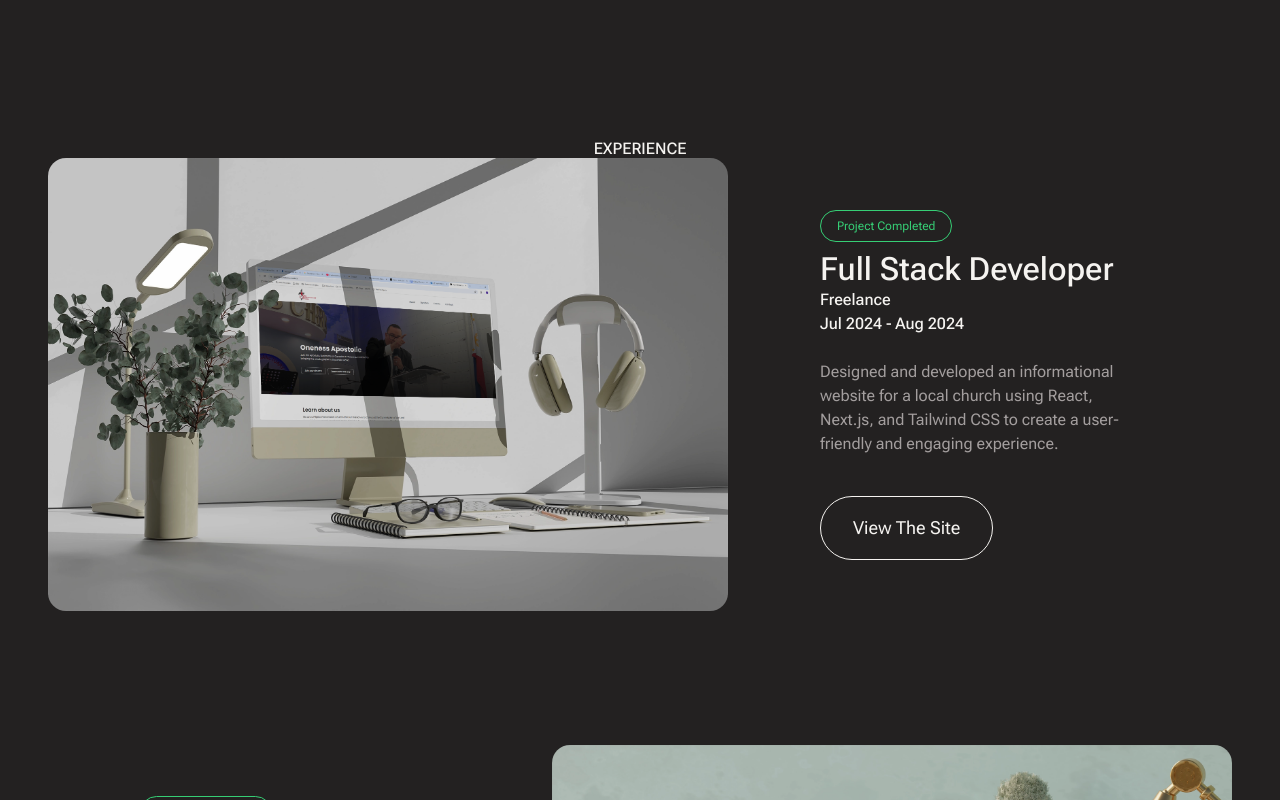
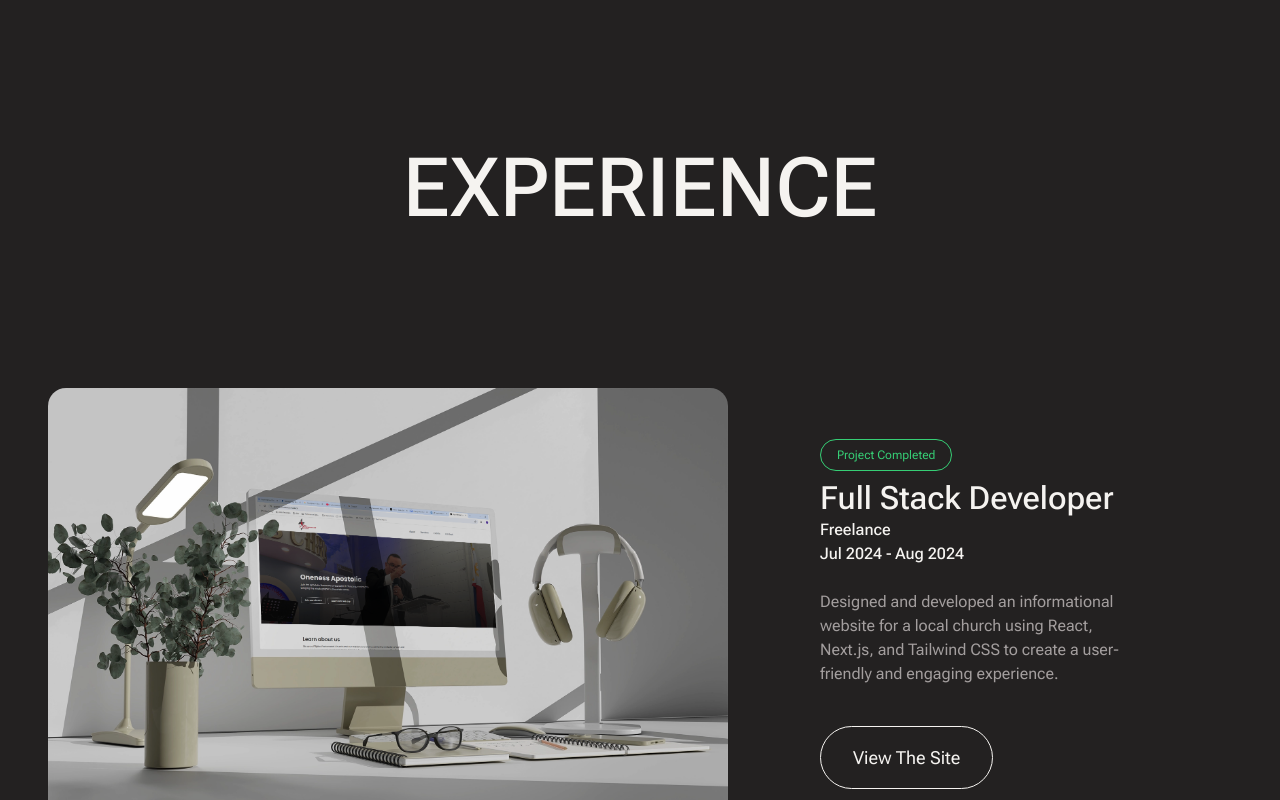
Before and after one commit to joewardperalta/developer-portfolio, a Next.js app: page / in a window 1280 px wide. Shown: the part 2200-3000 px from the top of the page. Built offline with nearby package versions, Linux system fonts and the light colour scheme.

Commit message:
Change font size for the Heading component for each screen size

```diff
--- a/components/Typography/Heading.jsx
+++ b/components/Typography/Heading.jsx
@@ -1,7 +1,7 @@
 export default function Heading({ children, className }) {
   return (
     <h2
-      className={`${className} w-full text-center font-medium uppercase leading-[1.2] text-secondary desktop:mb-[9.375rem] desktop:text-[6.125rem]`}
+      className={`${className} mb-[4.5rem] w-full text-center text-[2.625rem] font-medium uppercase leading-[1.2] text-secondary tablet:mb-[6rem] tablet:text-[4.125rem] laptop:mb-[9.375rem] laptop:text-[5.125rem] desktop:mb-[9.375rem] desktop:text-[6.125rem]`}
     >
       {children}
     </h2>
```
